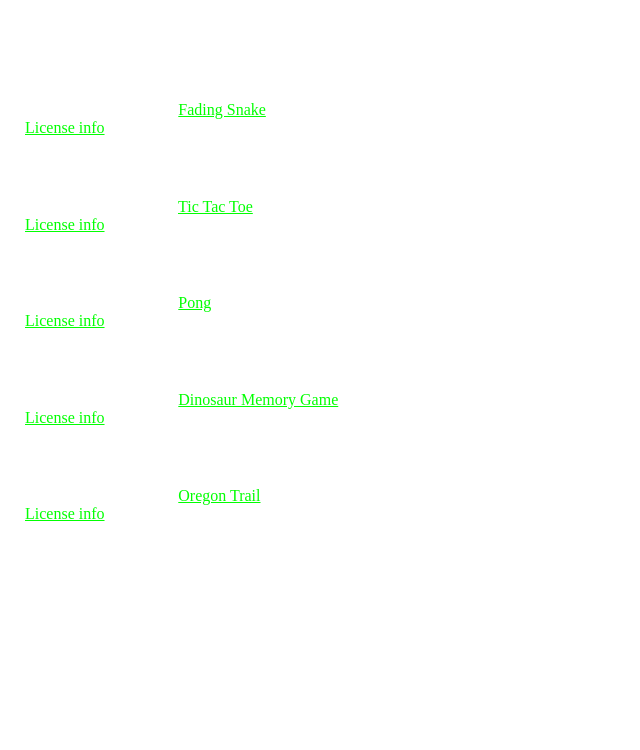
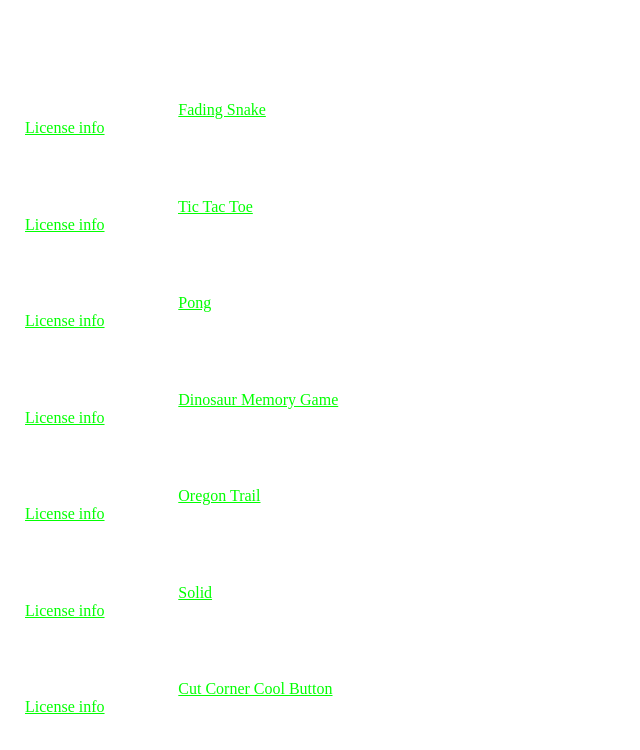
Before and after one commit to Ochoa-88/BlackAndWhite, a plain HTML site: page sources/pages/References.html in a window 1280 px wide. Shown: the whole page, without its empty margins (0-640 px from the left). Drawn offline with Linux system fonts and the light colour scheme.

Commit message:
final version upload

```diff
--- a/sources/pages/References.html
+++ b/sources/pages/References.html
@@ -45,6 +45,20 @@
             <a href="https://codepen.io/Orgho/pen/LGyLwz" target="_blank">Oregon Trail</a><br />
             <a href="../games/oregonTrail/LICENSE.txt" target="_blank"> License info</a>
             </p>
+
+            <h4>Solid (Top banner effect)</h4>
+            <p>
+            Sources gathered from:
+            <a href="https://codepen.io/Sidstumple/pen/RwGJOow" target="_blank">Solid</a><br />
+            <a href="../licenses/LICENSEsolid.txt" target="_blank"> License info</a>
+            </p>
+
+            <h4>Buttons</h4>
+            <p>
+            Sources gathered from:
+            <a href="https://codepen.io/t_afif/pen/bGooZmq" target="_blank">Cut Corner Cool Button</a><br />
+            <a href="../licenses/LICENSEbtn.txt" target="_blank"> License info</a>
+            </p>
         </section>
     </div>
 </body>
```
Also changed, not shown: sources/licenses/LICENSEbtn.txt (added), sources/licenses/LICENSEsolid.txt (added).
